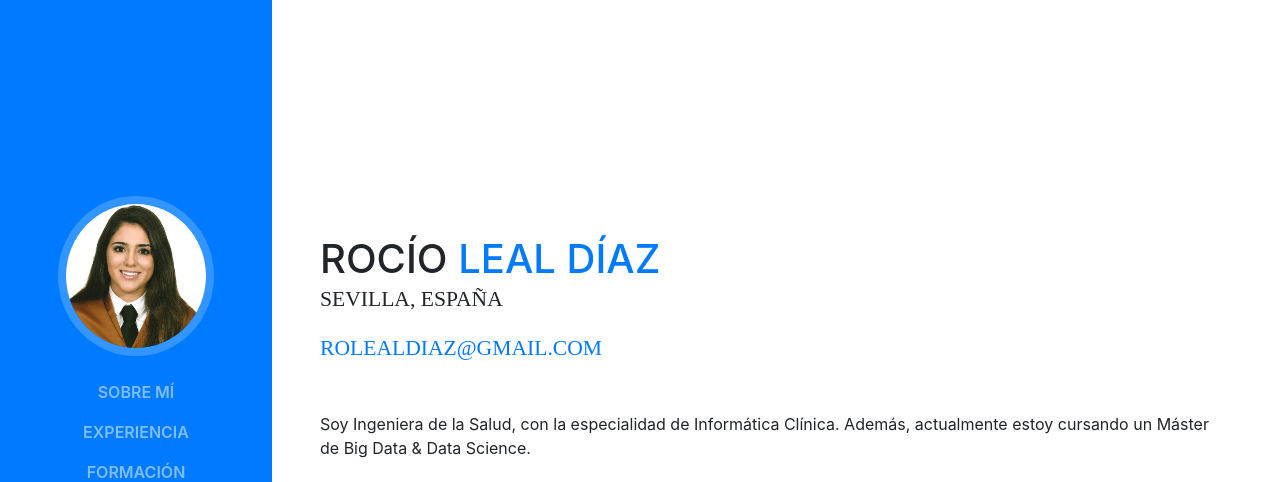
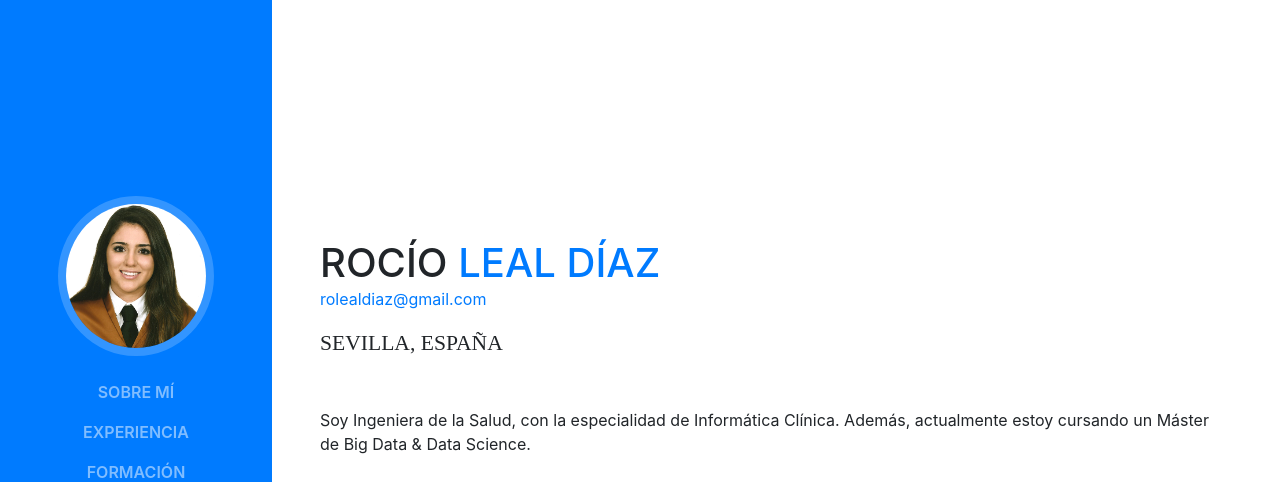
Before and after one commit to roledi301/roledi301.github.io, a website with bundled scripts: page index.html in a window 1280 px wide. Shown: the top 482 px of the page. Built offline with nearby package versions, Linux system fonts and the light colour scheme; a web font is replaced by a local one.

Commit message:
Update index.html

```diff
--- a/index.html
+++ b/index.html
@@ -68,10 +68,8 @@
           <h1 class="mb-0">Rocío
             <span class="text-primary">Leal Díaz</span>
           </h1>
-          <div class="subheading mb-5">Sevilla, España
-            <p>     </p>
-            <a href="mailto:name@email.com">  rolealdiaz@gmail.com</a>
-          </div>
+          <p><a href="mailto:name@email.com">  rolealdiaz@gmail.com</a></p>
+          <div class="subheading mb-5">Sevilla, España </div>
           <p class="mb-5">Soy Ingeniera de la Salud, con la especialidad de Informática Clínica. Además, actualmente estoy cursando un Máster de Big Data & Data Science. </p>
           <ul class="list-inline list-social-icons mb-0">
 
```
